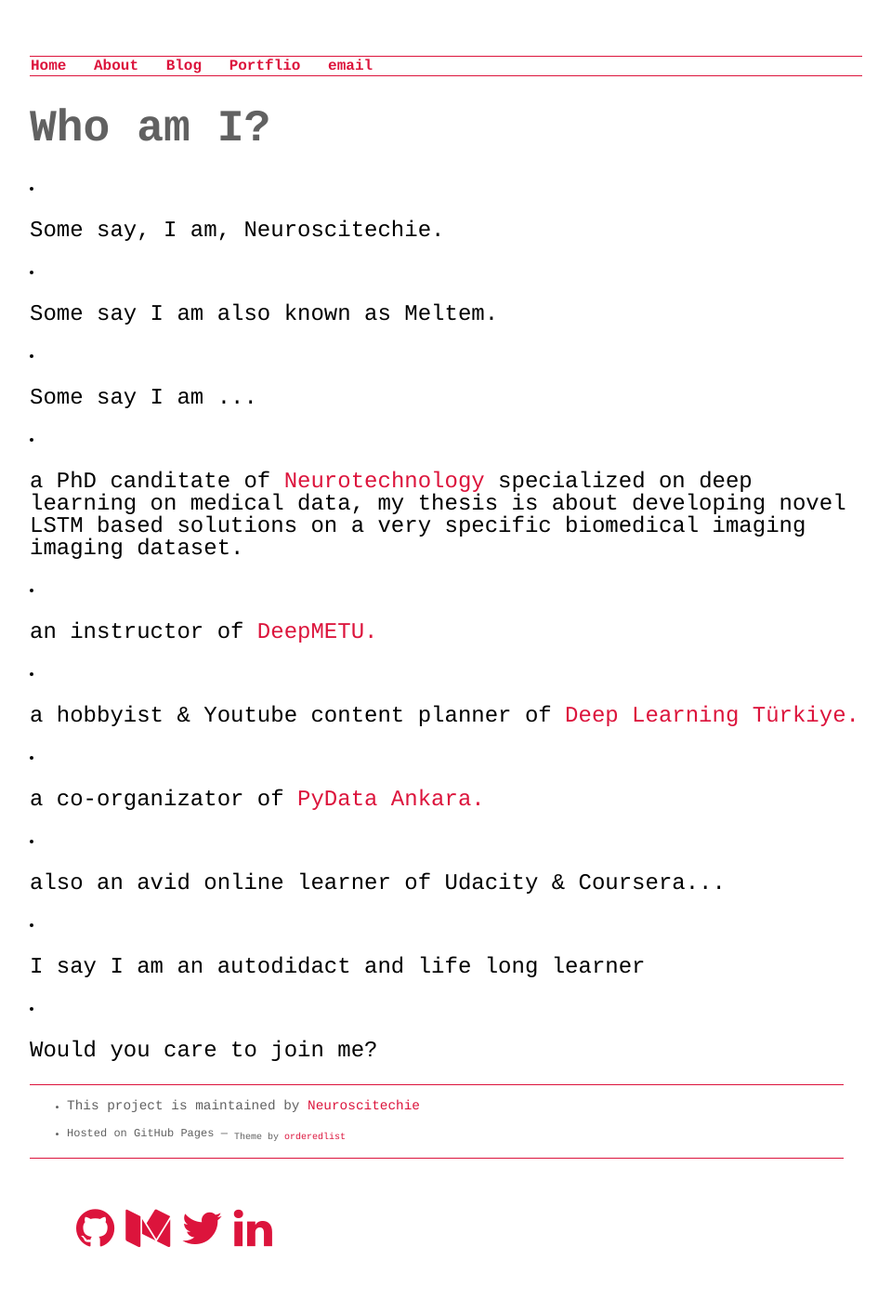
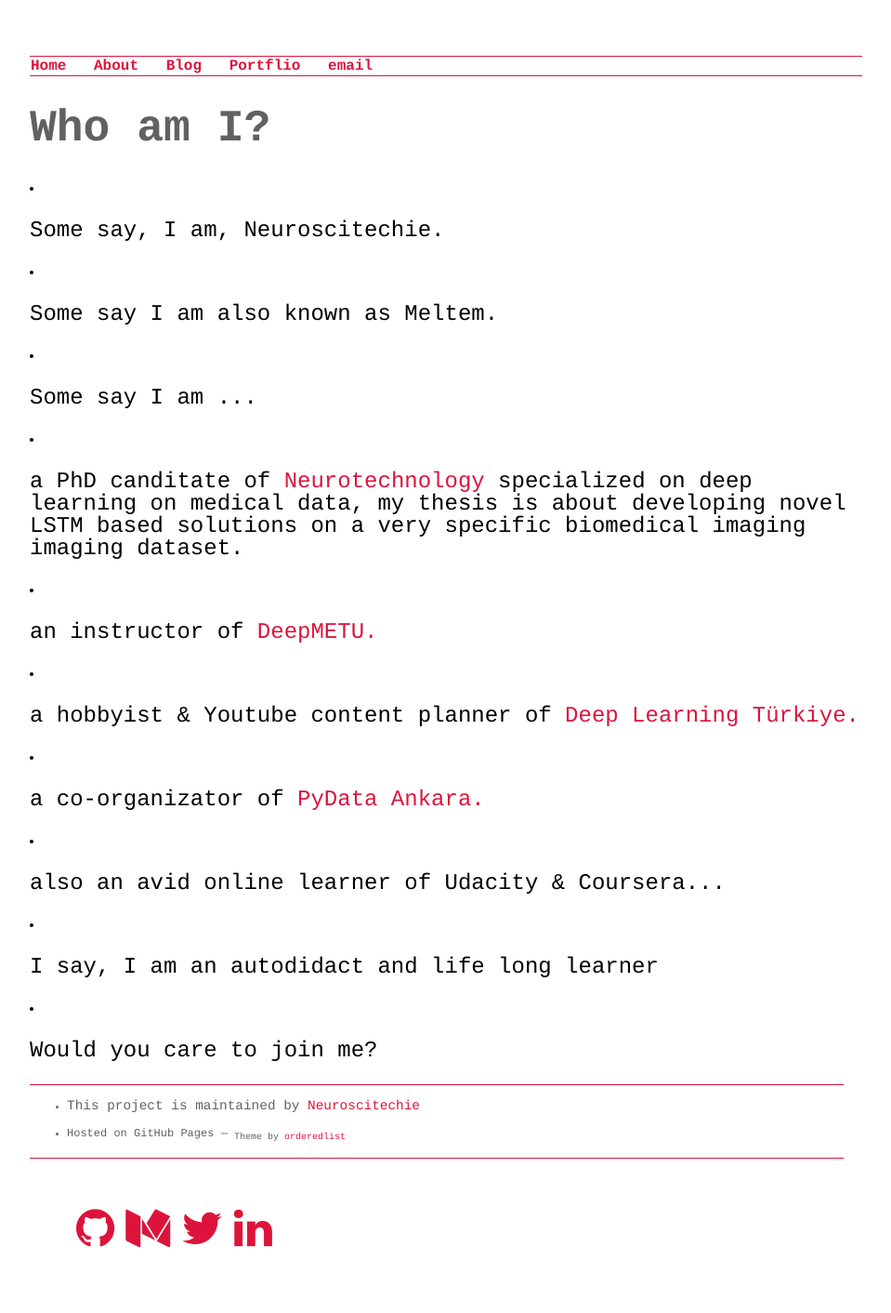
Before and after one commit to inantubek/meltemiatay.github.io, a Jekyll site: the page built from about/index.html, in a window 1280 px wide. Shown: the whole page at 93% size, without its empty margins (160-1119 px from the left). Built offline with Jekyll 4.4.1, drawn with Linux system fonts in a browser that asks for light colours; nearby versions of some CDN libraries.

```diff
--- a/about/index.html
+++ b/about/index.html
@@ -5,14 +5,14 @@ title: A Neuroscitechie Blog
 
                  <div class="about">
 			<h1>Who am I?</h1>
-			<li><p> Some say, I am, Neuroscitechie.</p></li>
-			<li><p> Some say I am also known as Meltem.</p></li>
-			<li><p> Some say I am ... </p></li>
+			<li><p>Some say, I am, Neuroscitechie.</p></li>
+			<li><p>Some say I am also known as Meltem.</p></li>
+			<li><p>Some say I am ... </p></li>
 			<li><p>a PhD canditate of <a href="http://nsnt.metu.edu.tr/en">Neurotechnology</a> specialized on deep learning on medical data, my thesis is about developing novel LSTM based solutions on a very specific biomedical imaging imaging dataset.</p></li>
 			<li><p>an instructor of <a href="https://www.facebook.com/deepmetu/">DeepMETU.</a></p></li>
 			<li><p>a hobbyist & Youtube content planner of <a href="http://www.deeplearningturkiye.com/">Deep Learning Türkiye.</a></p></li>
 			<li><p>a co-organizator of <a href="https://www.meetup.com/PyData-Ankara/">PyData Ankara.</a></p></li>
 			<li><p>also an avid online learner of Udacity & Coursera...</p></li>
-			<li><p> I say I am an autodidact and life long learner</p></li>
+			<li><p>I say, I am an autodidact and life long learner</p></li>
 			<li><p> Would you care to join me?</p></li>
                 </div>
```
